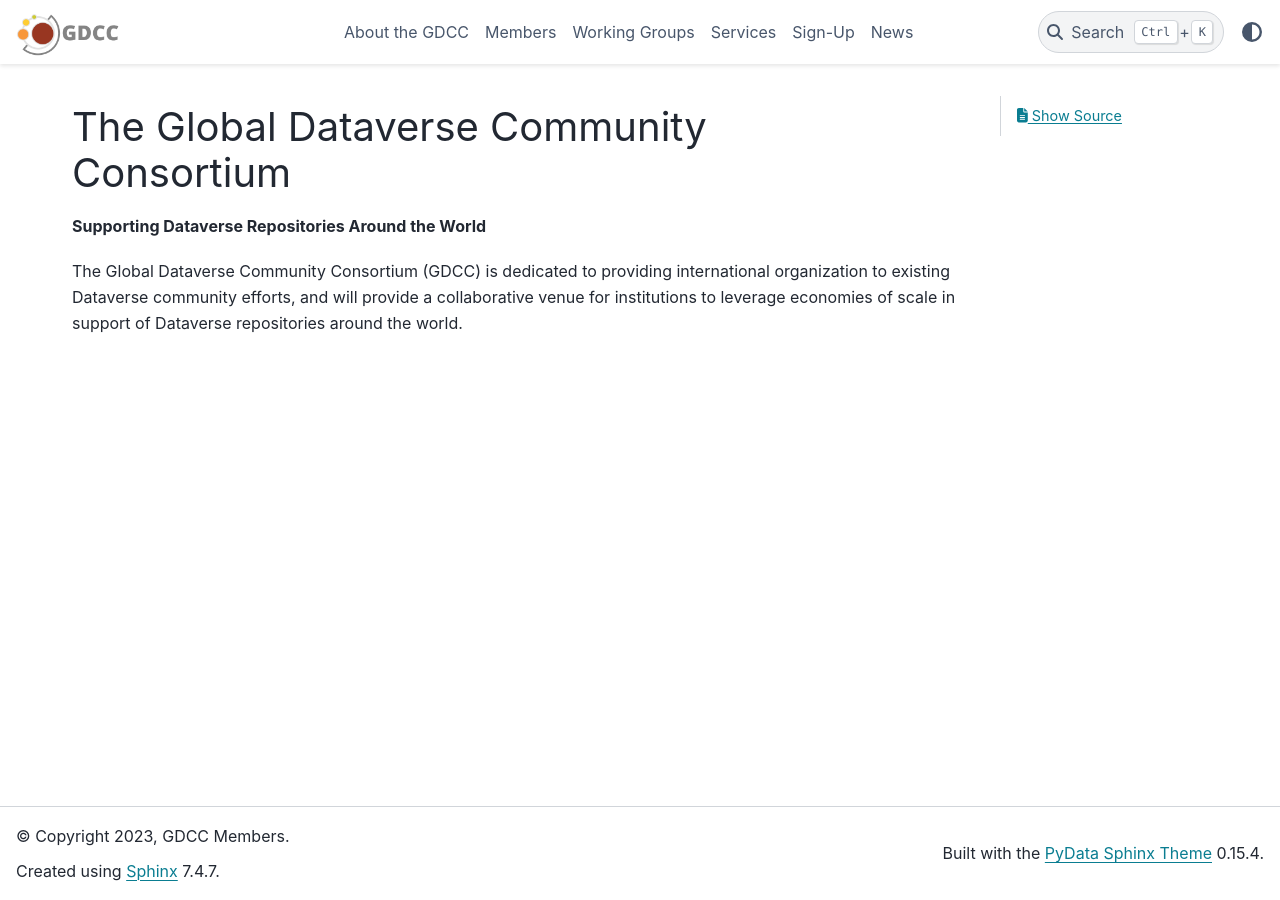
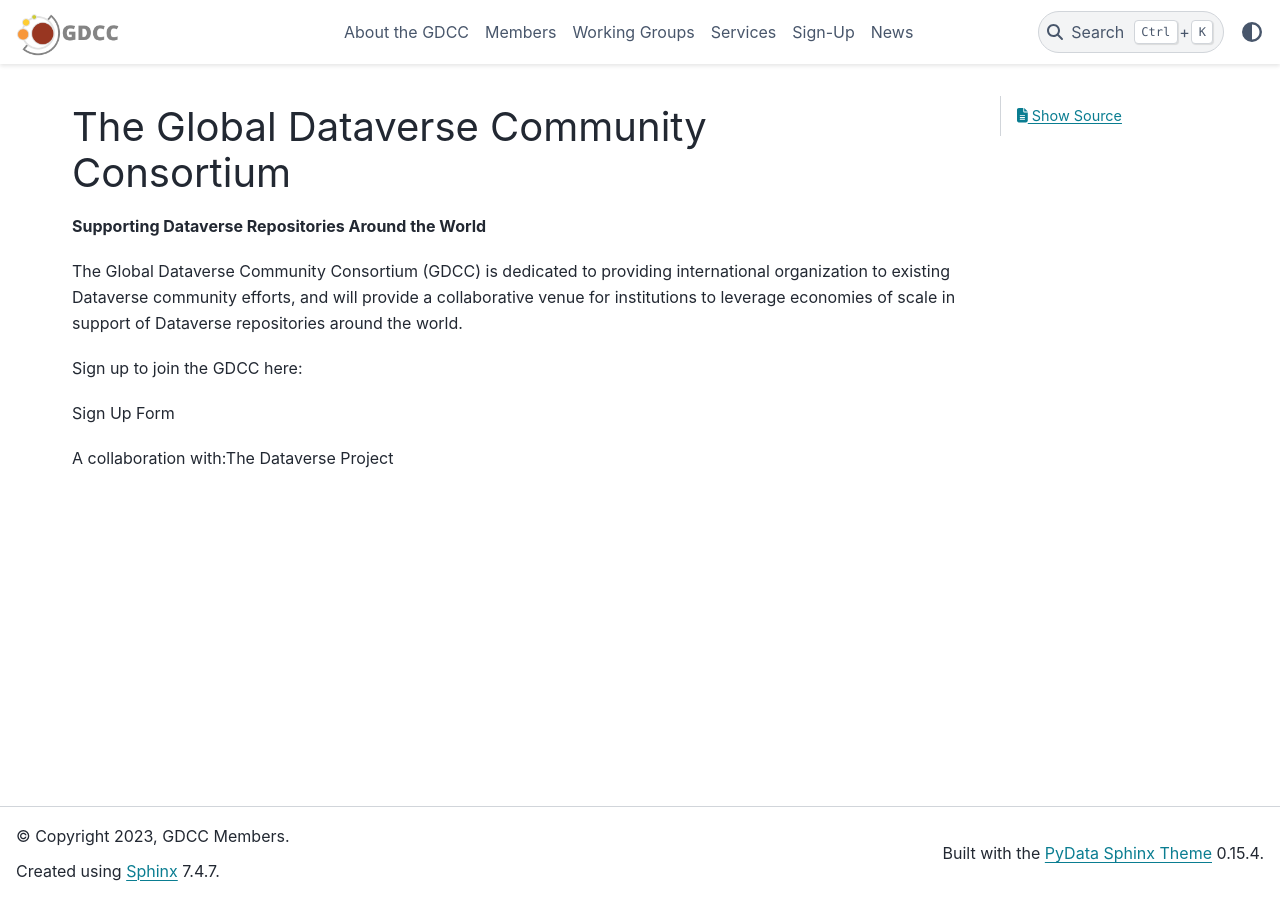
Before and after one commit to gdcc/www.gdcc.io, a Sphinx documentation site: the page built from source/index.md, in a window 1280 px wide. Built offline with Sphinx 7.4.7 and the PyData theme 0.15.4, drawn with Linux system fonts in a browser that asks for light colours.

Commit message:
Update index.md

````diff
--- a/source/index.md
+++ b/source/index.md
@@ -3,6 +3,12 @@
 **Supporting Dataverse Repositories Around the World**
 
 The Global Dataverse Community Consortium (GDCC) is dedicated to providing international organization to existing Dataverse community efforts, and will provide a collaborative venue for institutions to leverage economies of scale in support of Dataverse repositories around the world.
+
+Sign up to join the GDCC here:
+
+Sign Up Form
+
+A collaboration with:The Dataverse Project
 
 ```{toctree}
 :hidden:
````
